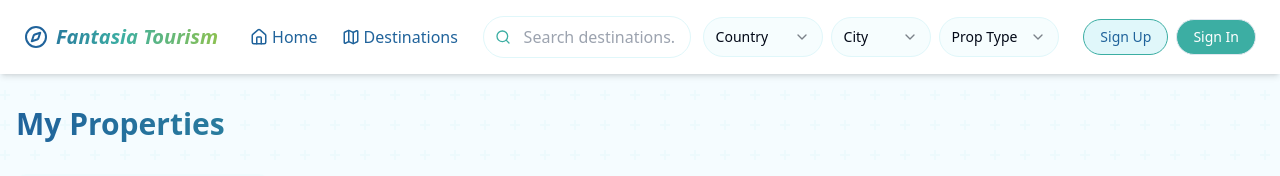
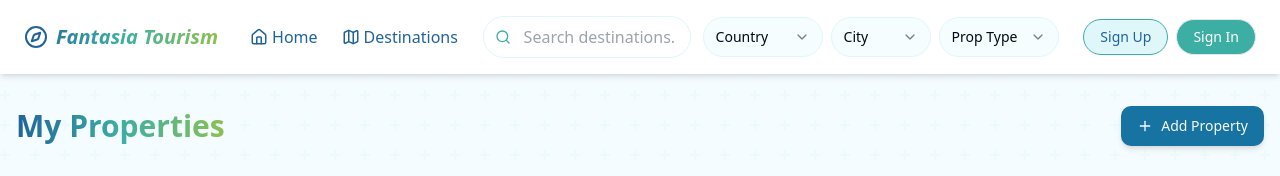
Before and after one commit to alikareemo-de/single-page-photo-dream, a React (Vite) app: page /properties in a window 1280 px wide. Shown: the top 176 px of the page. Built offline with nearby package versions, Linux system fonts and the light colour scheme.

Commit message:
Add "Add Property" button
Added an "Add Property" button to the Properties page, allowing users to navigate to the AddProperty form.

```diff
--- a/src/pages/Properties.tsx
+++ b/src/pages/Properties.tsx
@@ -1,11 +1,12 @@
 
-import React from 'react';
+import React, { useState } from 'react';
 import Navigation from '@/components/Navigation';
 import Footer from '@/components/Footer';
 import { Card } from '@/components/ui/card';
 import { Button } from '@/components/ui/button';
 import { Tabs, TabsContent, TabsList, TabsTrigger } from '@/components/ui/tabs';
-import { Heart, Map, Star, Calendar } from 'lucide-react';
+import { Heart, Map, Star, Calendar, Plus } from 'lucide-react';
+import AddProperty from '@/components/AddProperty';
 
 interface PropertyItemProps {
   title: string;
@@ -94,11 +95,28 @@ const PropertyItem: React.FC<PropertyItemProps> = ({
 };
 
 const Properties = () => {
+  const [showAddProperty, setShowAddProperty] = useState(false);
+
   return (
     <div className="min-h-screen flex flex-col">
       <Navigation />
       <main className="flex-1 container mx-auto px-4 py-8">
-        <h1 className="text-3xl font-bold gradient-heading mb-8">My Properties</h1>
+        <div className="flex justify-between items-center mb-8">
+          <h1 className="text-3xl font-bold gradient-heading">My Properties</h1>
+          <Button
+            onClick={() => setShowAddProperty(!showAddProperty)}
+            className="tourism-btn flex items-center gap-2"
+          >
+            <Plus size={20} />
+            {showAddProperty ? 'Cancel' : 'Add Property'}
+          </Button>
+        </div>
+
+        {showAddProperty && (
+          <div className="mb-8">
+            <AddProperty />
+          </div>
+        )}
 
         <Tabs defaultValue="upcoming" className="mb-6">
           <TabsList className="bg-tourism-light-blue/30 p-1">
```
